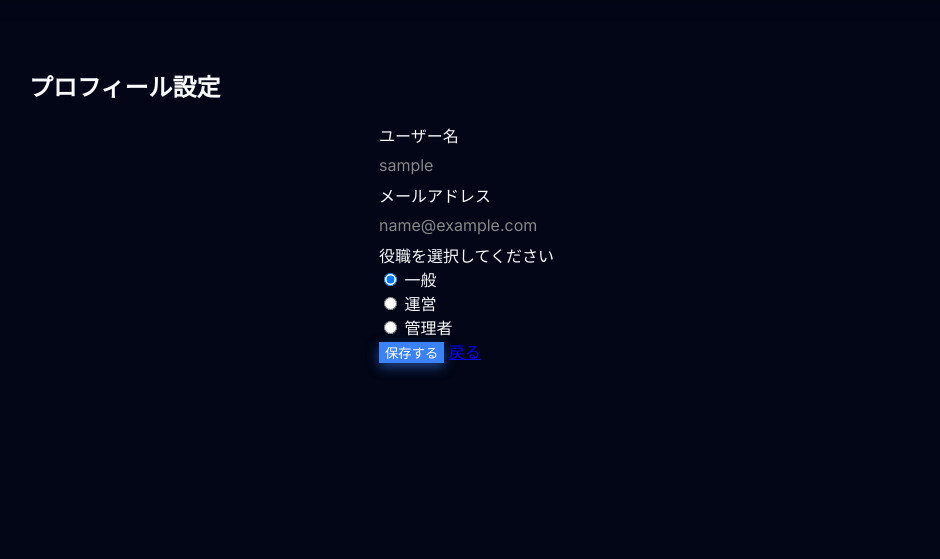
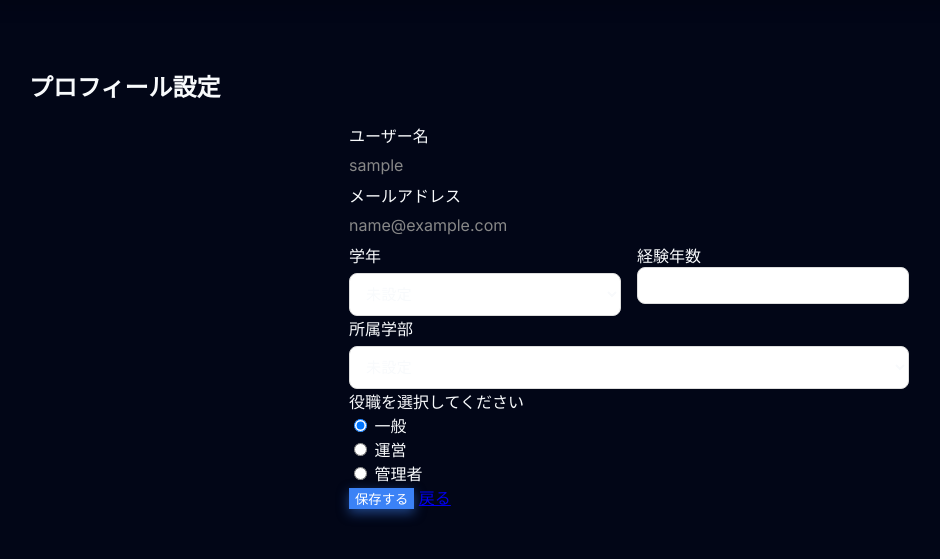
Before and after one commit to xxkhyn/bado, a Django app: page /profile/edit/ in a window 1280 px wide. Shown: the part 60-619 px from the top of the page, without its empty margins (11-951 px from the left). Run offline with Django 5.2, Linux system fonts and the light colour scheme; the visitor is signed in with stand-in values (Sample User, id 1); some libraries are stand-ins or nearby versions.

Commit message:
Add member profile fields

```diff
--- a/core/forms.py
+++ b/core/forms.py
@@ -1,6 +1,7 @@
 from django import forms
 from django.conf import settings
 from .models import MagazineIssue, User
+
 
 class MagazineUploadForm(forms.ModelForm):
     class Meta:
@@ -10,18 +11,28 @@ class MagazineUploadForm(forms.ModelForm):
             "issue_month": forms.DateInput(attrs={"type": "date"}),
         }
 
+
 class ProfileForm(forms.ModelForm):
     secret_code = forms.CharField(
-        label="運営用合言葉",
+        label="運営用の合言葉",
         required=False,
         widget=forms.PasswordInput(attrs={"placeholder": "運営になる場合のみ入力"}),
-        help_text="運営(Officer)を選択する場合は合言葉が必要です。"
+        help_text="運営を選ぶ場合は合言葉が必要です。",
     )
 
     class Meta:
         model = User
-        fields = ["role"]
+        fields = ["grade", "experience_years", "faculty", "role"]
+        labels = {
+            "grade": "学年",
+            "experience_years": "経験年数",
+            "faculty": "所属学部",
+            "role": "役職",
+        }
         widgets = {
+            "grade": forms.Select(attrs={"class": "form-control"}),
+            "experience_years": forms.NumberInput(attrs={"class": "form-control", "min": 0, "max": 99}),
+            "faculty": forms.Select(attrs={"class": "form-control"}),
             "role": forms.RadioSelect(choices=[
                 (User.Role.MEMBER, "一般"),
                 (User.Role.OFFICER, "運営"),
@@ -30,15 +41,20 @@ class ProfileForm(forms.ModelForm):
 
     def __init__(self, *args, **kwargs):
         super().__init__(*args, **kwargs)
-        self.fields['role'].label = "役職を選択してください"
+        self.fields["grade"].choices = [("", "未設定")] + list(User.Grade.choices)
+        self.fields["faculty"].choices = [("", "未設定")] + list(User.Faculty.choices)
+        self.fields["role"].label = "役職を選択してください"
 
     def clean(self):
         cleaned_data = super().clean()
         role = cleaned_data.get("role")
         secret_code = cleaned_data.get("secret_code")
+        experience_years = cleaned_data.get("experience_years")
 
-        if role == User.Role.OFFICER:
-            if secret_code != settings.OFFICER_SECRET_CODE:
-                self.add_error('secret_code', "合言葉が間違っています。")
+        if experience_years is not None and experience_years > 99:
+            self.add_error("experience_years", "経験年数は99年以下で入力してください。")
+
+        if role == User.Role.OFFICER and secret_code != settings.OFFICER_SECRET_CODE:
+            self.add_error("secret_code", "合言葉が間違っています。")
 
         return cleaned_data
--- a/core/models.py
+++ b/core/models.py
@@ -13,7 +13,32 @@ class User(AbstractUser):
         MEMBER  = "member", "一般"
         OFFICER = "officer", "運営"
         ADMIN   = "admin",   "管理者"
+
+    class Grade(models.TextChoices):
+        B1 = "b1", "1年"
+        B2 = "b2", "2年"
+        B3 = "b3", "3年"
+        B4 = "b4", "4年"
+        B5 = "b5", "5年"
+        B6 = "b6", "6年"
+        M1 = "m1", "修士1年"
+        M2 = "m2", "修士2年"
+        D1 = "d1", "博士1年"
+        D2 = "d2", "博士2年"
+        D3 = "d3", "博士3年"
+        OTHER = "other", "その他"
+
+    class Faculty(models.TextChoices):
+        HUMANITIES = "humanities", "人文社会科学部"
+        EDUCATION = "education", "教育学部"
+        SCIENCE_ENGINEERING = "science_engineering", "理工学部"
+        AGRICULTURE = "agriculture", "農学部"
+        VETERINARY = "veterinary", "獣医学部"
+
     role = models.CharField(max_length=10, choices=Role.choices, default=Role.MEMBER)
+    grade = models.CharField(max_length=10, choices=Grade.choices, blank=True)
+    experience_years = models.PositiveSmallIntegerField(null=True, blank=True)
+    faculty = models.CharField(max_length=32, choices=Faculty.choices, blank=True)
 
 
 class Event(models.Model):
--- a/core/templates/core/profile_edit.html
+++ b/core/templates/core/profile_edit.html
@@ -29,9 +29,30 @@
             <div class="form-value">{{ user.email }}</div>
         </div>
 
+        <div class="form-grid">
+            <div class="form-group">
+                <label>{{ form.grade.label }}</label>
+                {{ form.grade }}
+                {{ form.grade.errors }}
+            </div>
+
+            <div class="form-group">
+                <label>{{ form.experience_years.label }}</label>
+                {{ form.experience_years }}
+                {{ form.experience_years.errors }}
+            </div>
+        </div>
+
+        <div class="form-group">
+            <label>{{ form.faculty.label }}</label>
+            {{ form.faculty }}
+            {{ form.faculty.errors }}
+        </div>
+
         <div class="form-group">
             <label>{{ form.role.label }}</label>
             {{ form.role }}
+            {{ form.role.errors }}
         </div>
 
         <div class="form-group" id="secret_container" style="display:none;">
@@ -45,15 +66,21 @@
 
         <div class="form-actions">
             <button type="submit" class="btn-primary">保存する</button>
-            <a href="{% url 'home' %}" class="btn-secondary">戻る</a>
+            <a href="{% url 'mypage' %}" class="btn-secondary">戻る</a>
         </div>
     </form>
 </div>
 
 <style>
     .styled-form {
-        max-width: 500px;
+        max-width: 560px;
         margin: 0 auto;
+    }
+
+    .form-grid {
+        display: grid;
+        grid-template-columns: repeat(2, minmax(0, 1fr));
+        gap: 16px;
     }
 
     .form-value {
@@ -61,14 +88,34 @@
         color: #888;
     }
 
+    .form-control,
+    .styled-form select,
+    .styled-form input[type="number"],
+    .styled-form input[type="password"] {
+        width: 100%;
+        box-sizing: border-box;
+        padding: 10px 12px;
+        border-radius: 8px;
+        border: 1px solid var(--border-color, #ddd);
+        background: var(--bg-main, #fff);
+        color: var(--text-main, #111);
+    }
+
     ul#id_role {
         list-style: none;
         padding: 0;
+        margin: 8px 0 0;
     }
 
     ul#id_role li {
         display: inline-block;
         margin-right: 20px;
+    }
+
+    @media (max-width: 640px) {
+        .form-grid {
+            grid-template-columns: 1fr;
+        }
     }
 </style>
 
@@ -83,16 +130,11 @@
                 if (r.checked && r.value === "officer") isOfficer = true;
             });
 
-            // "officer" is selected -> show secret field
-            if (isOfficer) {
-                secretField.style.display = "block";
-            } else {
-                secretField.style.display = "none";
-            }
+            secretField.style.display = isOfficer ? "block" : "none";
         }
 
         roleRadios.forEach(r => r.addEventListener('change', toggleSecret));
-        toggleSecret(); // initial check
+        toggleSecret();
     });
 </script>
 {% endblock %}
--- a/static/css/style.css
+++ b/static/css/style.css
@@ -719,6 +719,24 @@ textarea:focus {
     box-shadow: 0 10px 30px rgba(59, 130, 246, 0.3);
 }
 
+.profile-meta {
+    display: flex;
+    flex-wrap: wrap;
+    justify-content: center;
+    gap: 8px;
+    margin-top: 12px;
+}
+
+.profile-meta span {
+    padding: 5px 10px;
+    border: 1px solid var(--border-subtle);
+    border-radius: 999px;
+    background: var(--bg-surface);
+    color: var(--text-muted);
+    font-size: 0.82rem;
+    font-weight: 600;
+}
+
 .stats-card {
     background: linear-gradient(135deg, #1e293b, #0f172a);
     border: 1px solid var(--border-default);
```
Also changed, not shown: core/admin.py (+14 -1 lines), core/templates/core/member_list.html (+21 -15 lines), core/tests.py (+20 -0 lines), templates/core/mypage.html (+12 -0 lines), core/migrations/0013_user_profile_fields.py (added).
